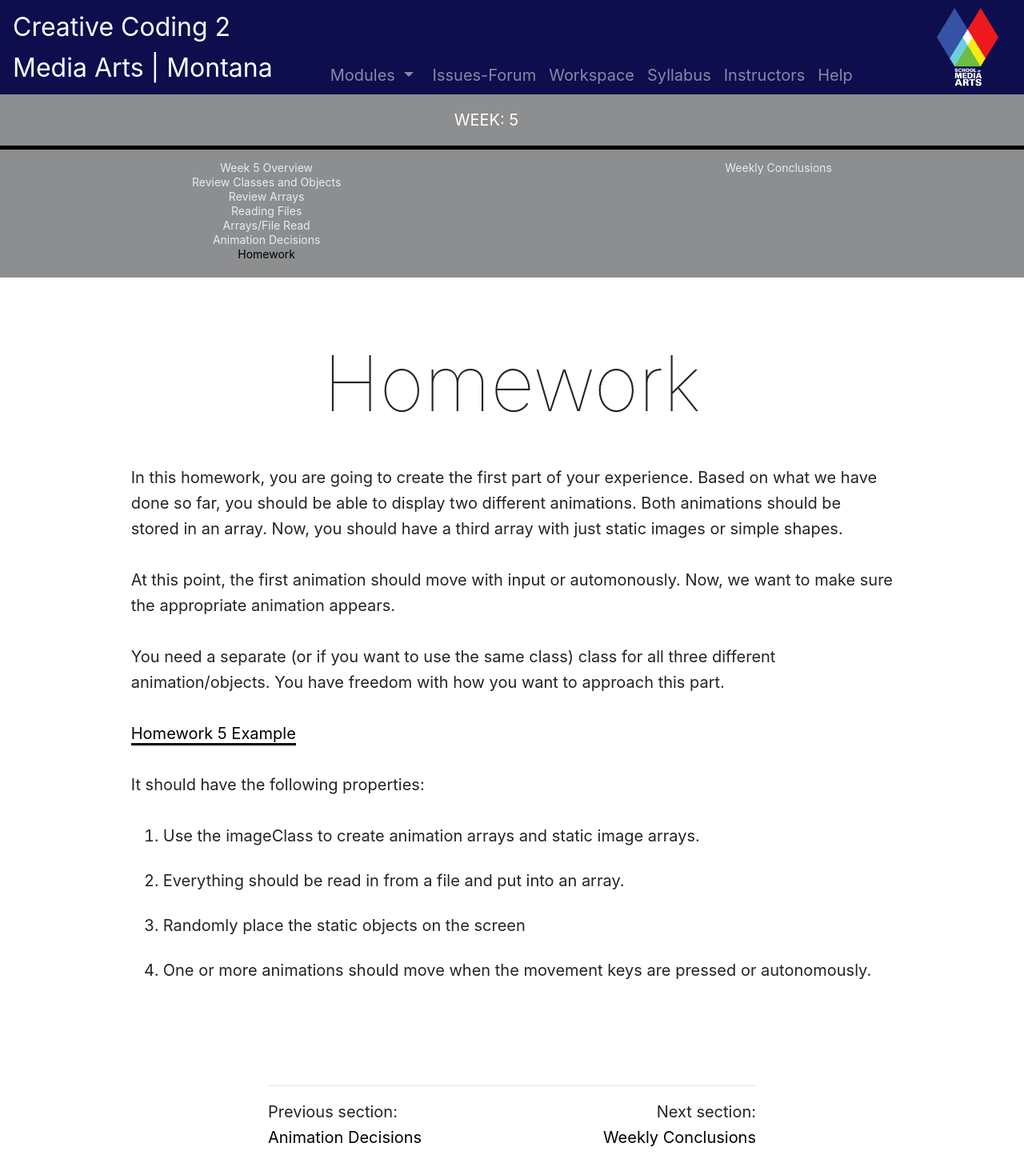
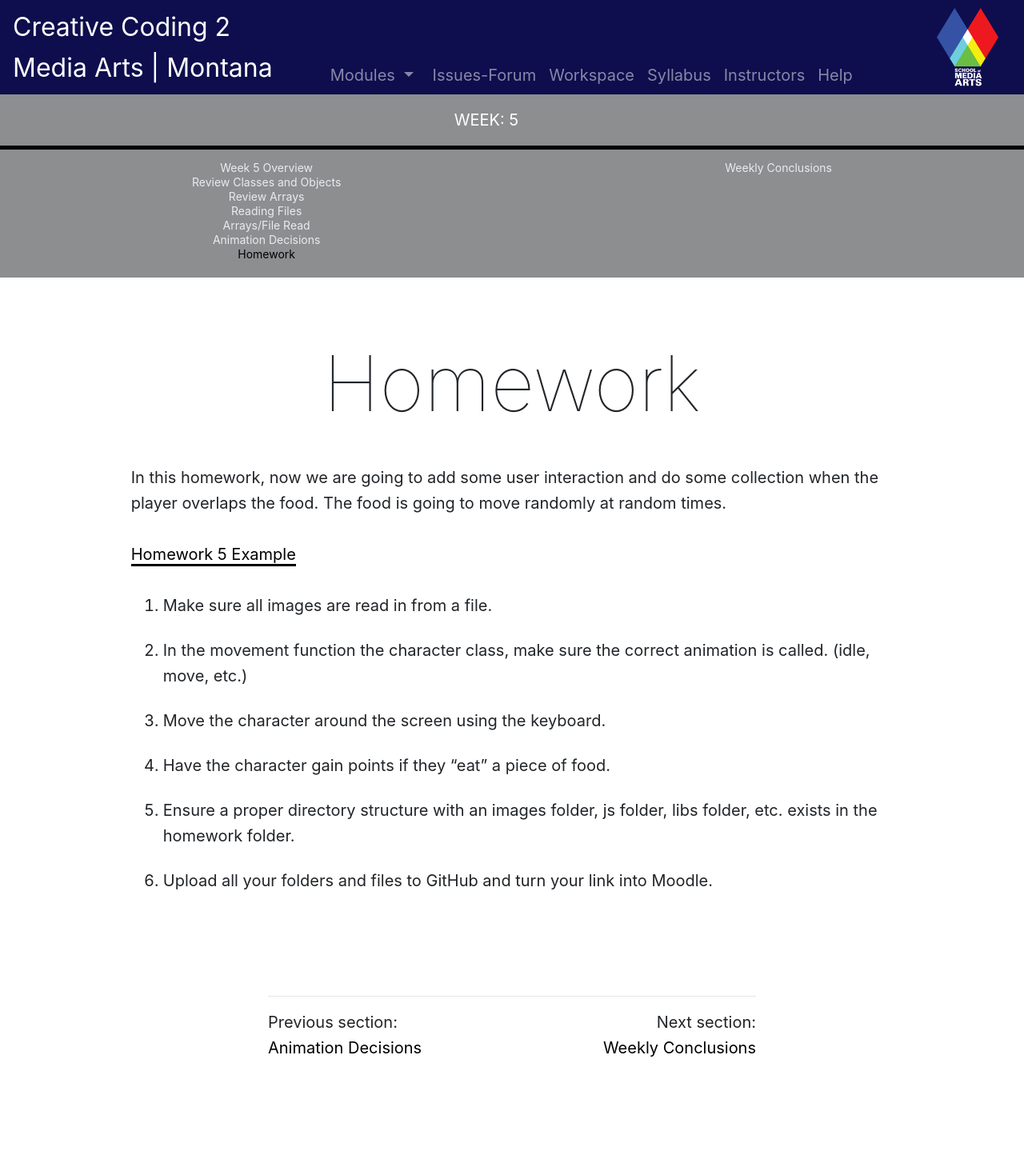
Before and after one commit to Montana-Media-Arts/220-creative-coding2-Spring2023, a Jekyll site: the page built from modules/week-5/_posts/2010-01-01-homework.md, in a window 1280 px wide. Shown: the whole page at 80% size. Built offline with Jekyll 4.4.1, drawn with Linux system fonts in a browser that asks for light colours; nearby versions of some CDN libraries; comment, search, counter and statistics services are not loaded; after the commit the page ends 1342 px from its top, so only the background shows below that.

Commit message:
updated the homework

```diff
--- a/modules/week-5/_posts/2010-01-01-homework.md
+++ b/modules/week-5/_posts/2010-01-01-homework.md
@@ -6,16 +6,13 @@ jotted: false
 
 # Homework
 
-In this homework, you are going to create the first part of your experience. Based on what we have done so far, you should be able to display two different animations. Both animations should be stored in an array. Now, you should have a third array with just static images or simple shapes.
+In this homework, now we are going to add some user interaction and do some collection when the player overlaps the food.  The food is going to move randomly at random times.
 
-At this point, the first animation should move with input or automonously.  Now, we want to make sure the appropriate animation appears.
+<a href="https://github.com/Montana-Media-Arts/220_CreativeCoding2-Spring2023-Samples/tree/main/Homework%205" target="_new">Homework 5 Example</a>
 
-You need a separate (or if you want to use the same class) class for all three different animation/objects. You have freedom with how you want to approach this part.
-
-<a href="https://github.com/Montana-Media-Arts/220_CreativeCoding2-Spring2021-Samples/tree/main/Homework%205" target="_new">Homework 5 Example</a>
-
-It should have the following properties:
-1. Use the imageClass to create animation arrays and static image arrays.
-2. Everything should be read in from a file and put into an array.
-3. Randomly place the static objects on the screen
-4. One or more animations should move when the movement keys are pressed or autonomously.
+1. Make sure all images are read in from a file.
+2. In the movement function the character class, make sure the correct animation is called. (idle, move, etc.)
+3. Move the character around the screen using the keyboard.
+4. Have the character gain points if they "eat" a piece of food.
+5. Ensure a proper directory structure with an images folder, js folder, libs folder, etc. exists in the homework folder.
+6. Upload all your folders and files to GitHub and turn your link into Moodle.
```
Also changed, not shown: modules/week-4/_posts/2001-01-04-animations.md (+4 -4 lines).
